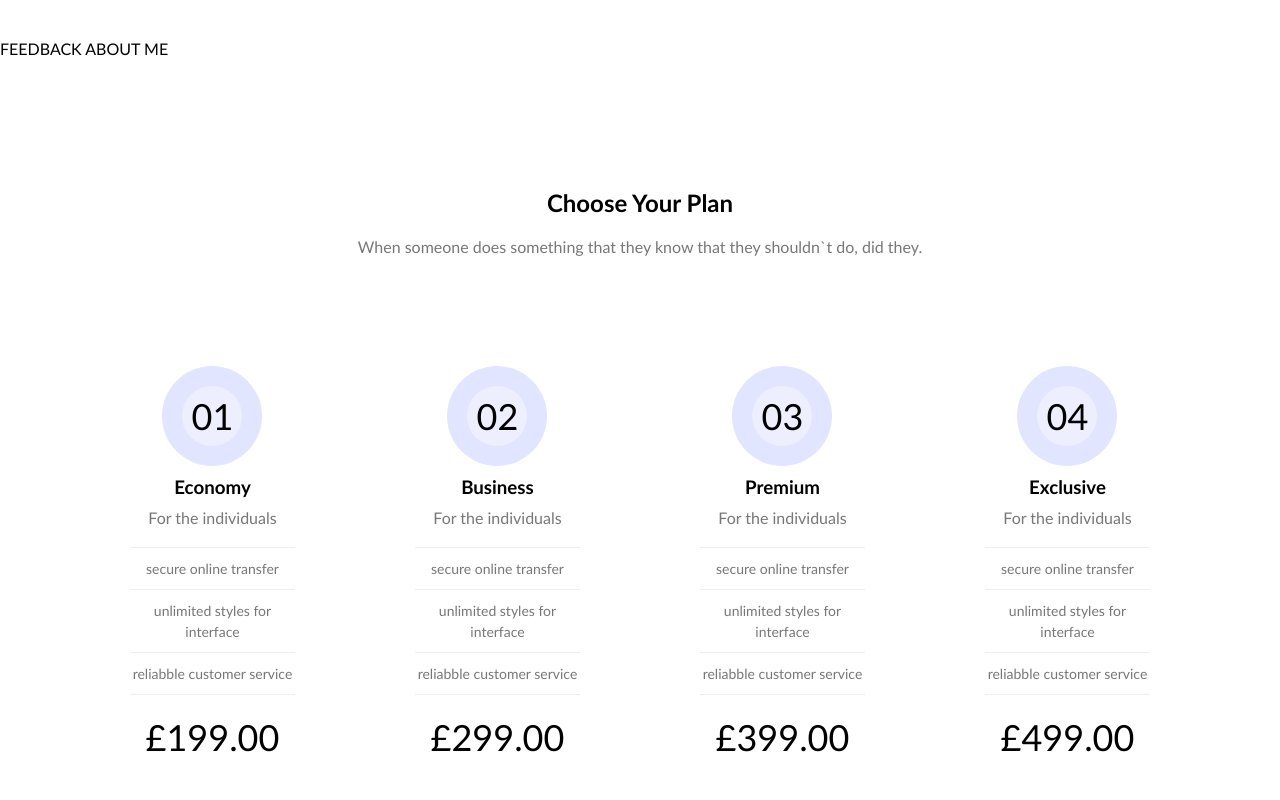
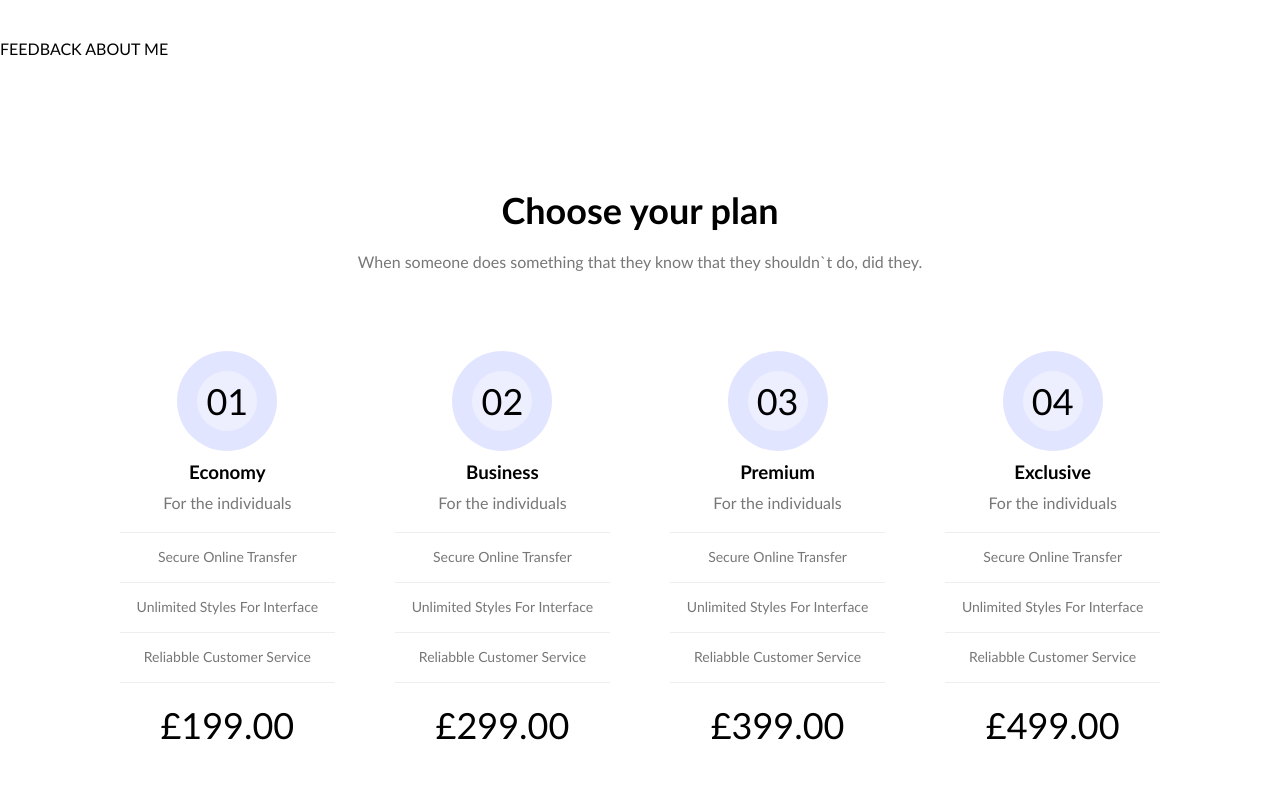
Before and after one commit to front-end-by-rimantas/42-grupe-portfolio-personal, a website: page index.html in a window 1280 px wide. Shown: the part 2820-3620 px from the top of the page. Drawn offline with Linux system fonts and the light colour scheme.

Commit message:
Plan update

```diff
--- a/css/pages/home.css
+++ b/css/pages/home.css
@@ -103,7 +103,16 @@
 /* feedback: end */
 
 /* plans: start */
-
+.plan-title {
+    font-size: 36px;
+    font-weight: 700;
+}
+.plans {
+    display: flex;
+    flex-direction: row;
+    justify-content: center;
+    align-items: center;
+}
 .choose-plan {
     display: flex;
     flex-direction: column;
@@ -139,6 +148,7 @@
     transform: translate(-50%, -50%);
     text-align: center;
     font-size: 36px;
+    font-weight: normal;
 }
 ul {
     list-style: none;
@@ -152,10 +162,11 @@ ul {
 }
 li {
     font-size: 14px;
-    line-height: 1.5em;
-    padding: 10px 0;
+    line-height: 1.1em;
+    padding: 1.2em 1.2em;
     border-bottom: 1px solid #eee;
     border-top: 1px solid #eee;
+    text-transform: capitalize;
 }
 li:first-child {
     border-bottom: none;
@@ -176,14 +187,17 @@ li:last-child {
     text-align: center;
     gap: 20px;
     padding: 30px;
+    transition: all .2s ease-in-out;
 }
 .plan-buy{
     display: none;
     background: #fff;
     color: #04091e;
     text-transform: uppercase;
+    padding: 0.6em 2em;
 }
 .plan:hover {
+    transform: scale(1.05);
     background: -webkit-linear-gradient(0deg, #8490ff 0%, #62bdfc 100%);
 }
 .plan:hover > .descr{
--- a/index.html
+++ b/index.html
@@ -224,11 +224,12 @@
 
     <!-- plans: start -->
     <section class="container">
-        <div class="row plans">
+        <div class="row">
             <div class="choose-plan">
-                <h2>Choose Your Plan</h2>
+                <h2 class="plan-title">Choose your plan</h2>
                 <p class="descr">When someone does something that they know that they shouldn`t do, did they.</p>
             </div>
+            <div class="plans">
                 <div class="plan col-12 col-md-6 col-lg-3">
                     <div class="plan-top">
                         <div class="big-circle">
@@ -310,6 +311,7 @@
                     </div>
                 </div>
             </div>
+        </div>
 
     </section>
     <!-- plans: end -->
```
Lines whose indentation alone changed are shown as unchanged.
